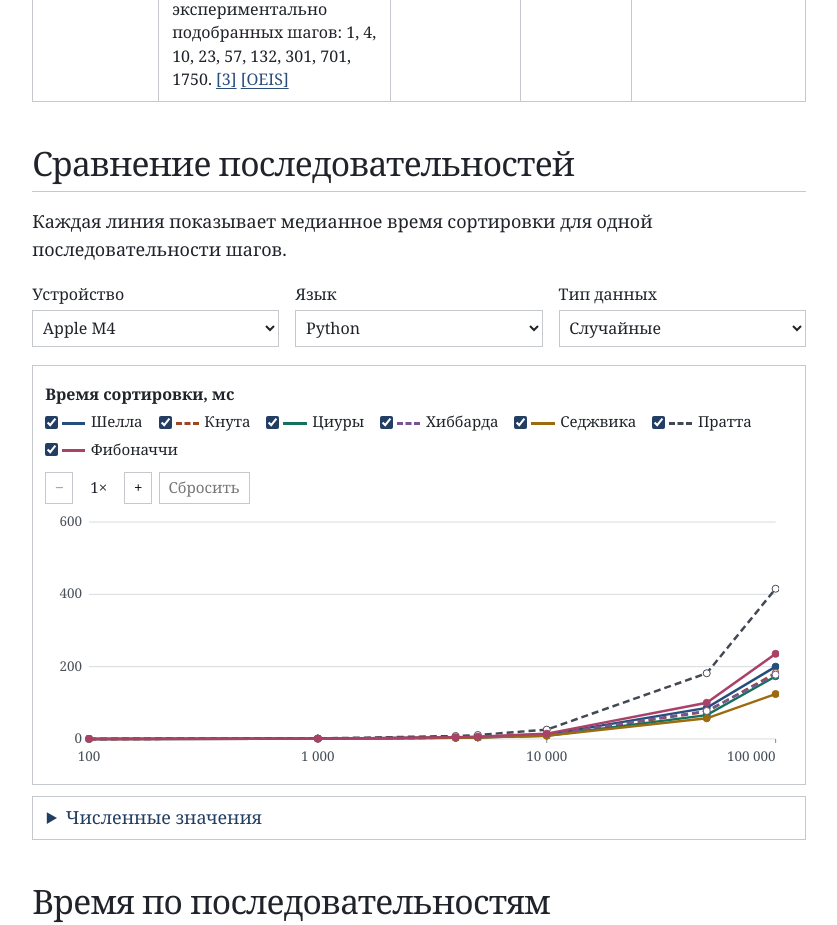
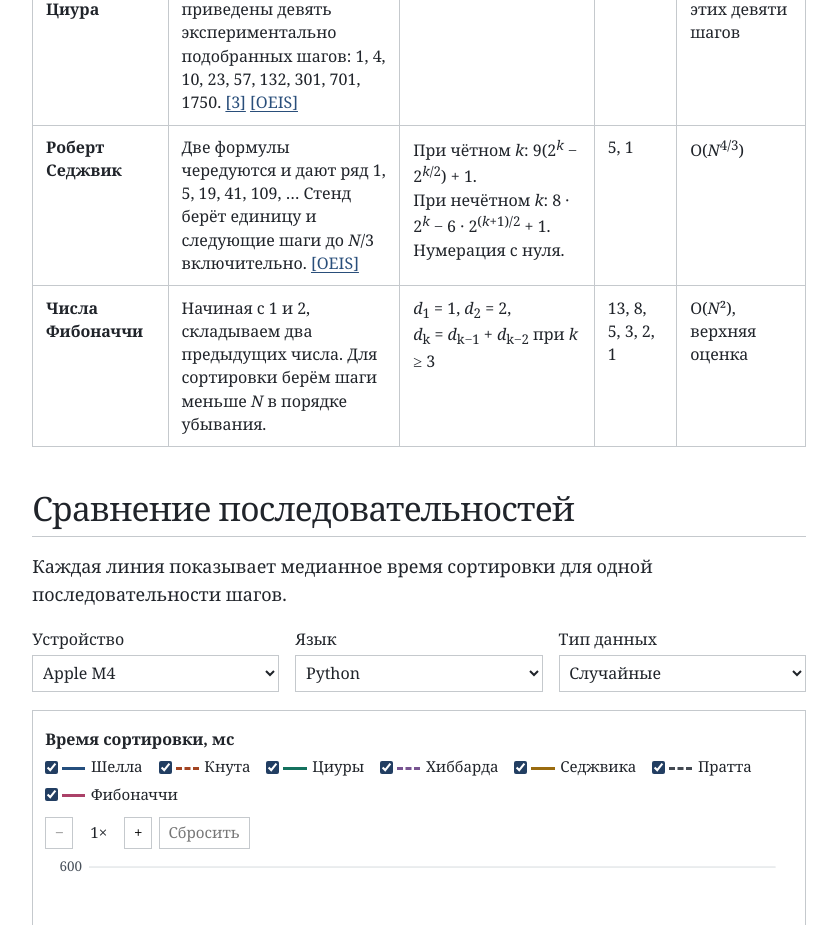
Before and after one commit to Mishalo4ka/shell_sort_stand, a plain HTML site: page docs/index.html in a window 1280 px wide. Shown: the part 3187-4112 px from the top of the page, without its empty margins (243-1080 px from the left). Drawn offline with Linux system fonts and the light colour scheme.

Commit message:
Add Sedgewick and Fibonacci gaps to report table

```diff
--- a/docs/index.html
+++ b/docs/index.html
@@ -160,6 +160,18 @@
             <td>Задано списком</td>
             <td>10, 4, 1</td><td>Θ(<i>N</i>²) для этих девяти шагов</td>
           </tr>
+          <tr>
+            <th scope="row">Роберт Седжвик</th>
+            <td>Две формулы чередуются и дают ряд 1, 5, 19, 41, 109, … Стенд берёт единицу и следующие шаги до <i>N</i>/3 включительно. <a href="https://oeis.org/A033622">[OEIS]</a></td>
+            <td>При чётном <i>k</i>: 9(2<sup><i>k</i></sup> − 2<sup><i>k</i>/2</sup>) + 1.<br>При нечётном <i>k</i>: 8 · 2<sup><i>k</i></sup> − 6 · 2<sup>(<i>k</i>+1)/2</sup> + 1. Нумерация с нуля.</td>
+            <td>5, 1</td><td>O(<i>N</i><sup>4/3</sup>)</td>
+          </tr>
+          <tr>
+            <th scope="row">Числа Фибоначчи</th>
+            <td>Начиная с 1 и 2, складываем два предыдущих числа. Для сортировки берём шаги меньше <i>N</i> в порядке убывания.</td>
+            <td><i>d</i><sub>1</sub> = 1, <i>d</i><sub>2</sub> = 2,<br><i>d</i><sub>k</sub> = <i>d</i><sub>k−1</sub> + <i>d</i><sub>k−2</sub> при <i>k</i> ≥ 3</td>
+            <td>13, 8, 5, 3, 2, 1</td><td>O(<i>N</i>²), верхняя оценка</td>
+          </tr>
         </tbody>
       </table></div>
     </section>
```
